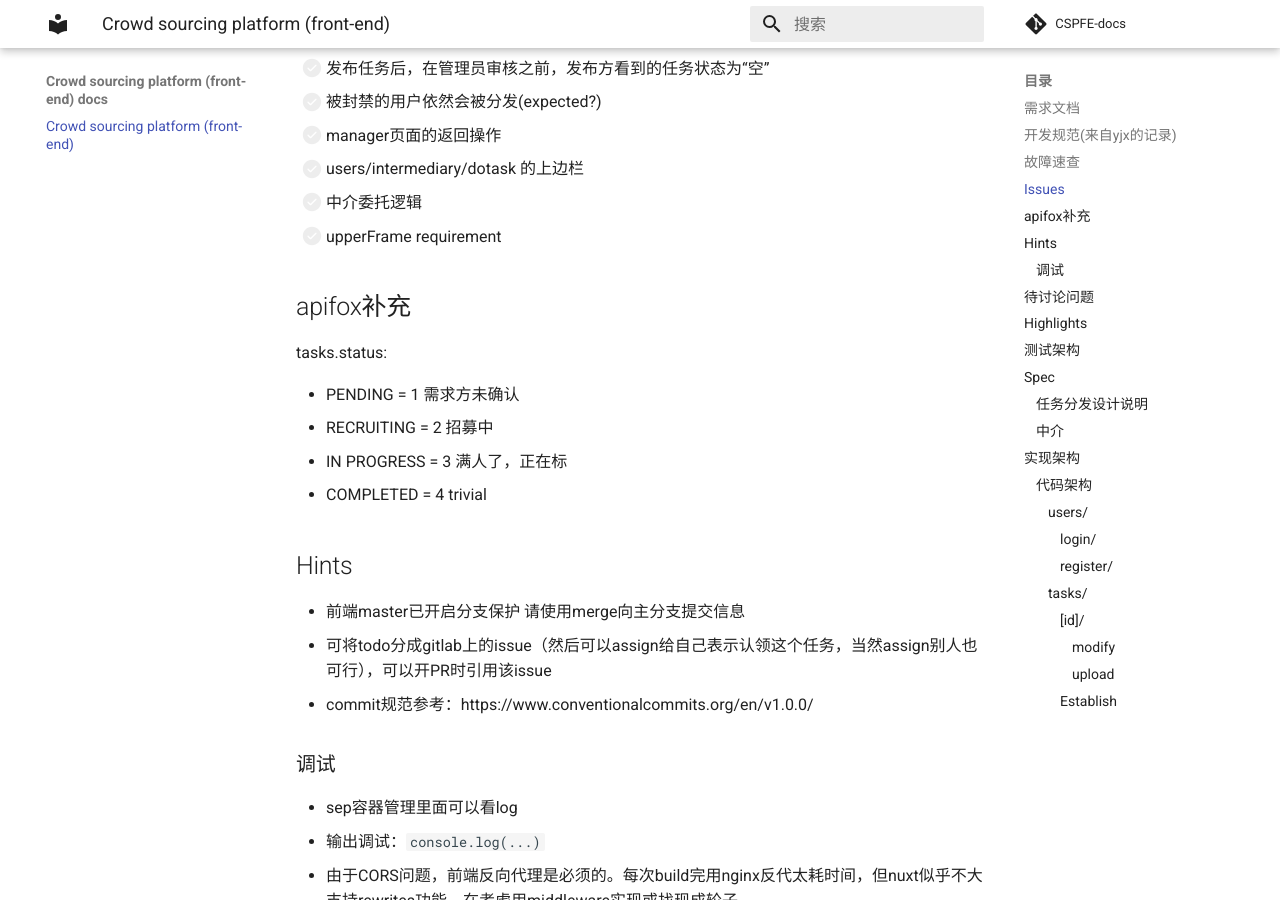
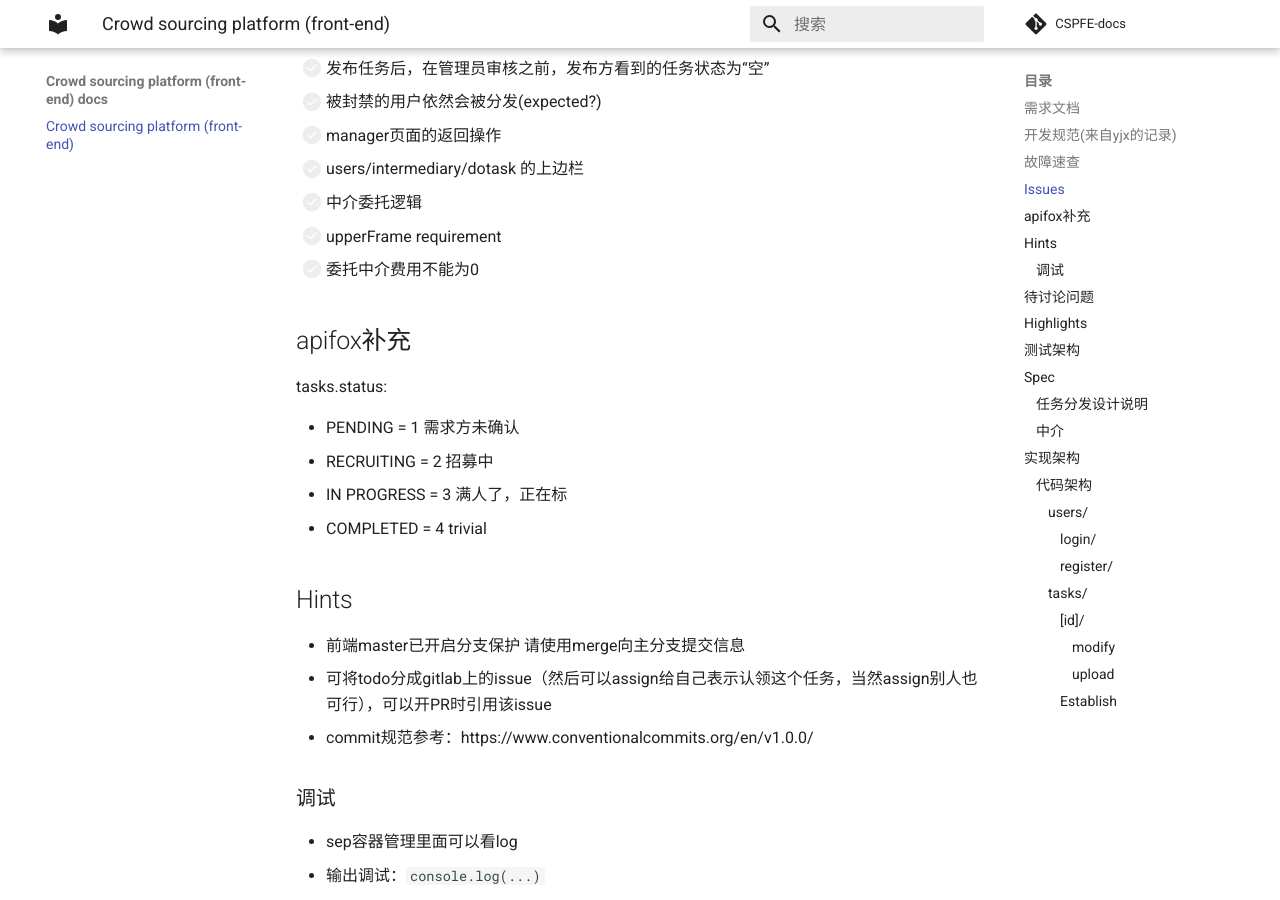
Before and after one commit to syniox/CSFE-docs, an MkDocs documentation site: the page built from docs/index.md, in a window 1280 px wide and 900 px high, scrolled down 744 px. Built offline with MkDocs 1.6.1 and Material for MkDocs 9.7.7, drawn with Linux system fonts in a browser that asks for light colours; comment, search, counter and statistics services are not loaded.

Commit message:
Update index.md

```diff
--- a/docs/index.md
+++ b/docs/index.md
@@ -26,6 +26,7 @@
 - [ ] users/intermediary/dotask 的上边栏
 - [ ] 中介委托逻辑
 - [ ] upperFrame requirement
+- [ ] 委托中介费用不能为0
 
 ## apifox补充
 
```
